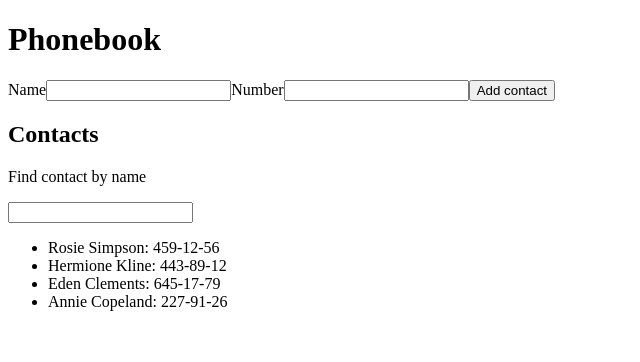
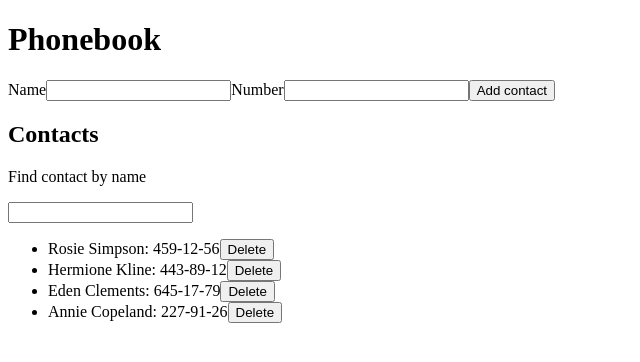
Before and after one commit to fecore35/goit-react-hw-02-phonebook, a React (Create React App) app: page / in a window 1280 px wide. Shown: the top 362 px of the page, without its empty margins (0-640 px from the left). Built offline with nearby package versions, Linux system fonts and the light colour scheme.

Commit message:
Добавляю возможность удалять контакты

```diff
--- a/src/App.js
+++ b/src/App.js
@@ -45,6 +45,14 @@ class App extends Component {
     );
   };
 
+  deleteContact = (event) => {
+    this.setState((prevState) => ({
+      contacts: prevState.contacts.filter(({ id }) => {
+        return id !== event.target.dataset.id;
+      }),
+    }));
+  };
+
   render() {
     const { filter } = this.state;
     const contactsList = this.visibleContacts();
@@ -56,7 +64,7 @@ class App extends Component {
 
         <h2>Contacts</h2>
         <Filter filter={filter} handlerChange={this.handlerChange} />
-        <ContactList list={contactsList} />
+        <ContactList list={contactsList} deleteContact={this.deleteContact} />
       </div>
     );
   }
--- a/src/components/ContactList/ContactList.js
+++ b/src/components/ContactList/ContactList.js
@@ -1,10 +1,13 @@
-function ContactList({ list }) {
+function ContactList({ list, deleteContact }) {
   return (
     <ul className="">
       {list.map(({ id, name, number }) => {
         return (
           <li key={id}>
             {name}: {number}
+            <button type="button" data-id={id} onClick={deleteContact}>
+              Delete
+            </button>
           </li>
         );
       })}
```
